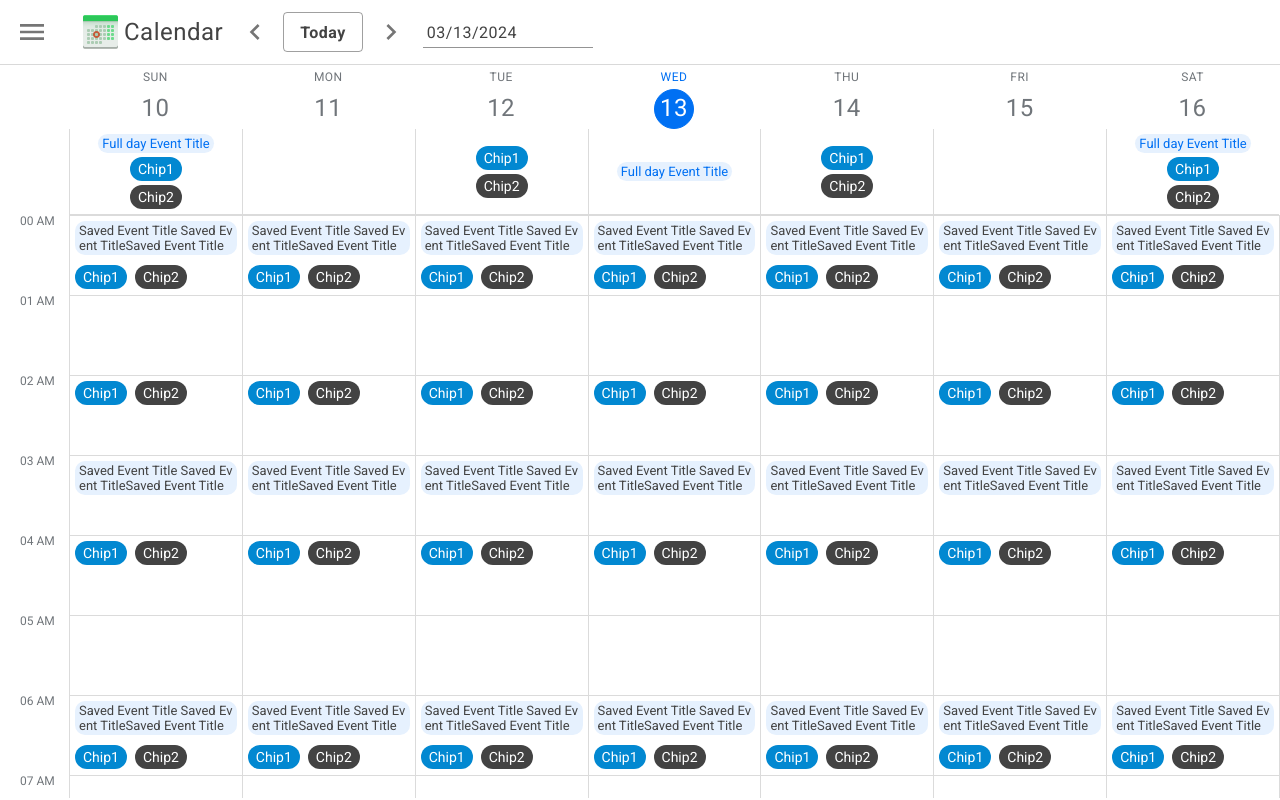
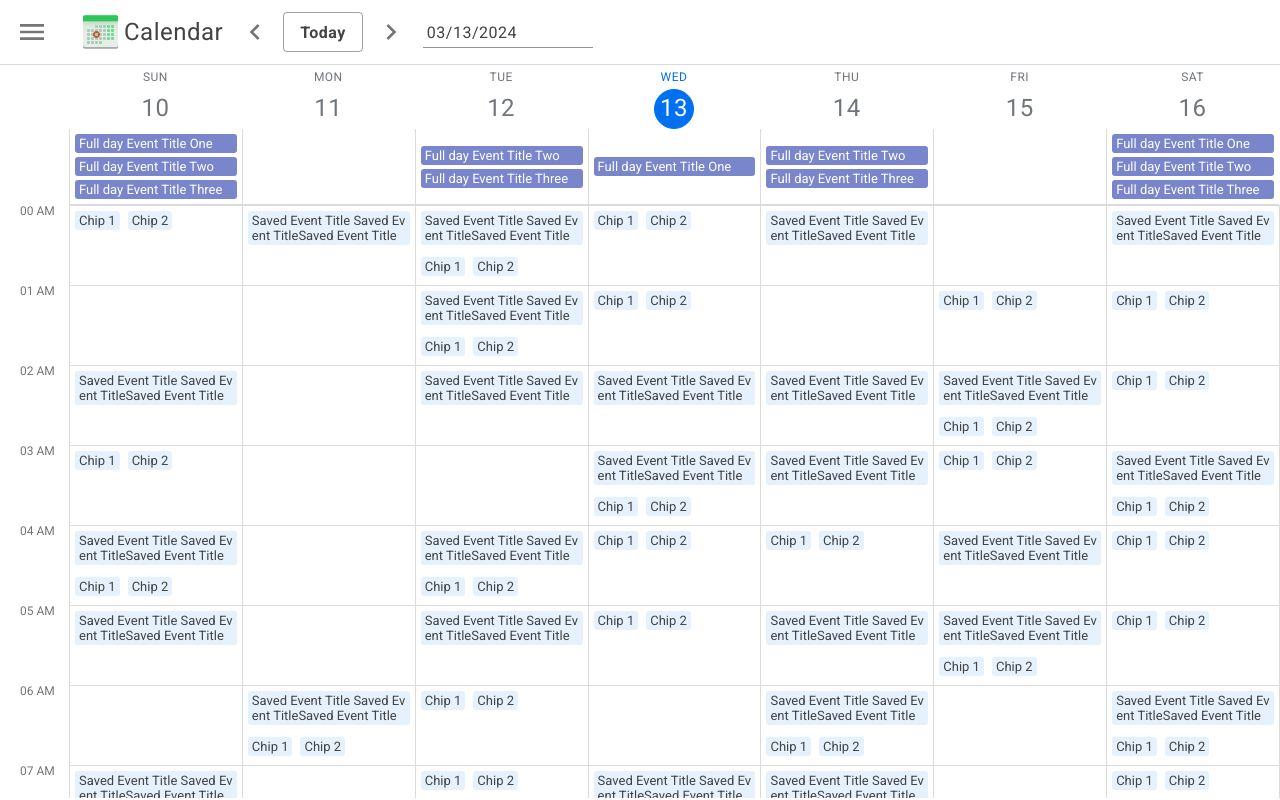
Before and after one commit to raselkarim7/calendar-event-management, a React (Vite) app in the folder packages/frontend/: page / in a window 1280 px wide. Built offline with nearby package versions, Linux system fonts and the light colour scheme; no server answers.

Commit message:
chips color set, build error resolved

```diff
--- a/packages/frontend/src/components/Calendar/DaysHeader.tsx
+++ b/packages/frontend/src/components/Calendar/DaysHeader.tsx
@@ -1,6 +1,6 @@
 import { customColors } from '@/configs';
 import { SEVEN_DAYS, initialEventFormObj } from '@/utils';
-import { Chip, Typography } from '@mui/material';
+import { Typography } from '@mui/material';
 
 import {
   StyledDaysHeaderContainer,
@@ -12,6 +12,8 @@ import {
 import { useAppDispatch, useAppSelector } from '@/hooks';
 import { StyledChips } from './Styled/StyledEachDay';
 import { setEventForm } from '@/features/appSlice';
+
+const fullDayEventsDesign = { bgColor: customColors.chipTealishBlue, color: customColors.white, fullWidth: true };
 
 const getColor = (isToday: boolean) => (isToday ? customColors.brightBlue : customColors.paleSky);
 
@@ -48,33 +50,33 @@ const DaysHeader = () => {
           >
             {index % 3 === 0 && (
               <StyledChips
-                ownerState={{ color: customColors.brightBlue }}
+                ownerState={fullDayEventsDesign}
                 onClick={e => {
                   e.stopPropagation();
                 }}
               >
-                Full day Event Title
+                Full day Event Title One
               </StyledChips>
             )}
 
             {index % 2 === 0 && (
               <>
-                <Chip
+                <StyledChips
+                  ownerState={fullDayEventsDesign}
                   onClick={e => {
                     e.stopPropagation();
                   }}
-                  label='Chip1'
-                  size='small'
-                  color='info'
-                />
-                <Chip
+                >
+                  Full day Event Title Two
+                </StyledChips>
+                <StyledChips
+                  ownerState={fullDayEventsDesign}
                   onClick={e => {
                     e.stopPropagation();
                   }}
-                  label='Chip2'
-                  size='small'
-                  color='secondary'
-                />
+                >
+                  Full day Event Title Three
+                </StyledChips>
               </>
             )}
           </StyledFullDayEventsContainer>
--- a/packages/frontend/src/components/Calendar/EachDay.tsx
+++ b/packages/frontend/src/components/Calendar/EachDay.tsx
@@ -9,7 +9,6 @@ import {
 import { useAppDispatch, useAppSelector } from '@/hooks';
 import { setEventForm } from '@/features/appSlice';
 import { addHoursToDate, initialEventFormObj } from '@/utils';
-import { Chip } from '@mui/material';
 
 interface PropsInterface {
   dayName: DayNameType;
@@ -44,7 +43,7 @@ const EachDay = ({ dayName }: PropsInterface) => {
                 );
               }}
             >
-              {hour % 3 === 0 && (
+              {Math.random() > 0.5 && (
                 <StyledChips
                   ownerState={{}}
                   onClick={e => {
@@ -57,24 +56,28 @@ const EachDay = ({ dayName }: PropsInterface) => {
                 </StyledChips>
               )}
 
-              {hour % 2 === 0 && (
+              {Math.random() > 0.5 && (
                 <>
-                  <Chip
+                  <StyledChips
+                    ownerState={{}}
                     onClick={e => {
                       e.stopPropagation();
                     }}
-                    label='Chip1'
-                    size='small'
-                    color='info'
-                  />
-                  <Chip
+                    // label='Saved Event Title Saved Event TitleSaved Event Title'
+                    // size='small'
+                  >
+                    Chip 1
+                  </StyledChips>
+                  <StyledChips
+                    ownerState={{}}
                     onClick={e => {
                       e.stopPropagation();
                     }}
-                    label='Chip2'
-                    size='small'
-                    color='secondary'
-                  />
+                    // label='Saved Event Title Saved Event TitleSaved Event Title'
+                    // size='small'
+                  >
+                    Chip 2
+                  </StyledChips>
                 </>
               )}
             </StyledHourlyEventContainer>
--- a/packages/frontend/src/components/Calendar/Styled/StyledEachDay.tsx
+++ b/packages/frontend/src/components/Calendar/Styled/StyledEachDay.tsx
@@ -4,6 +4,7 @@ interface TimeIndicatorOwerStateInterface {
 }
 
 interface StyledChipsStateInterface {
+  fullWidth?: boolean;
   color?: React.CSSProperties['color'];
   bgColor?: React.CSSProperties['color'];
 }
@@ -46,13 +47,13 @@ const StyledHourlyEventContainer = styled('div')(({ theme }) => ({
 }));
 
 const StyledChips = styled('div')<{ ownerState: StyledChipsStateInterface }>(({ theme, ownerState }) => ({
-  borderRadius: '10px',
+  borderRadius: '3px',
   color: ownerState.color ? ownerState.color : theme.app.color.blackEel,
   background: ownerState.bgColor ? ownerState.bgColor : theme.app.color.titanWhite,
-
   padding: '2px 4px',
   fontSize: '13px',
   height: 'max-content',
+  width: ownerState.fullWidth ? '100%' : 'auto',
 }));
 
 export { StyledTimeIndicator, StyledEachDayContainer, StyledChips, StyledHourlyEventContainer };
--- a/packages/frontend/src/configs/themes/customColors.ts
+++ b/packages/frontend/src/configs/themes/customColors.ts
@@ -17,6 +17,7 @@ const customColors: Record<AppColorType, CSSProperties['color']> = {
   paleSky: '#70757a', //
   moonMist: '#DBDBDB',
   titanWhite: '#E6F1FE',
+  chipTealishBlue: '#7986cb',
 };
 
 export default customColors;
--- a/packages/frontend/src/types/themes/AppColorType.ts
+++ b/packages/frontend/src/types/themes/AppColorType.ts
@@ -12,4 +12,5 @@ export type AppColorType =
   | 'lightGrey'
   | 'paleSky'
   | 'moonMist'
-  | 'titanWhite';
+  | 'titanWhite'
+  | 'chipTealishBlue';
```
